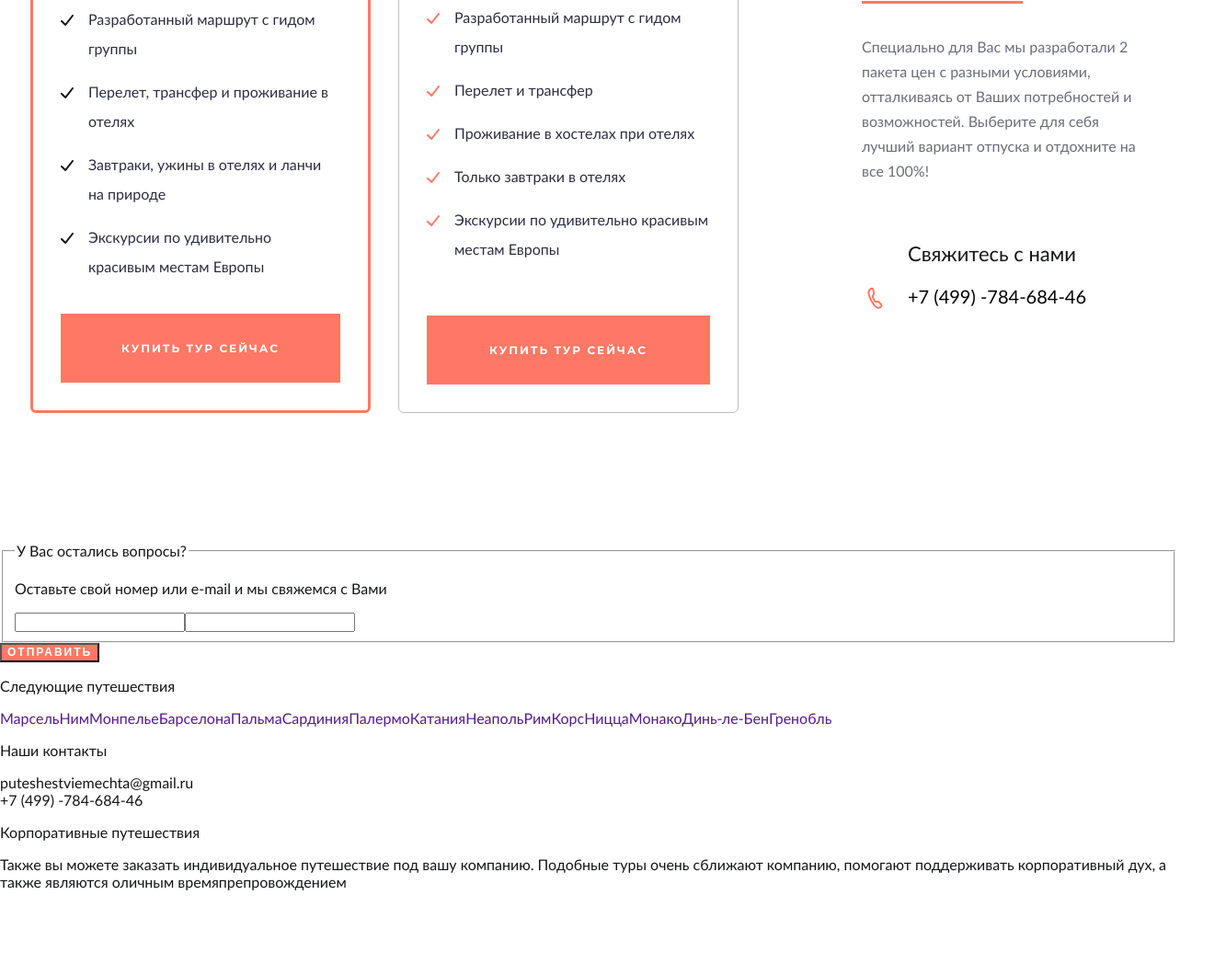
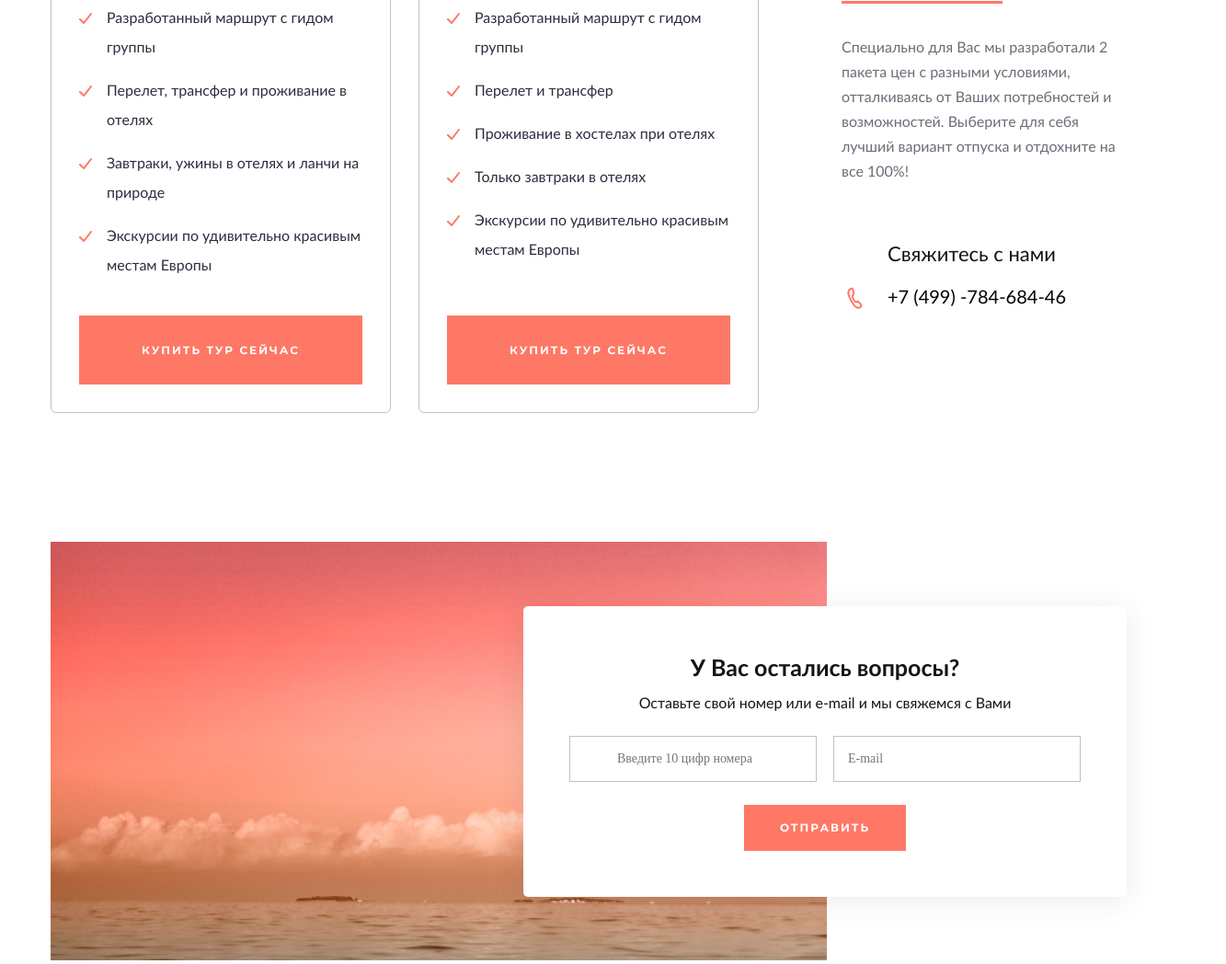
Before and after one commit to sergey-fomin/Fomin_europe-travel, a website: page source/index.html in a window 1280 px wide. Shown: the part 3687-4735 px from the top of the page at 92% size, 1333 px wide, since content can reach past the window. Before the commit the page ends 4655 px from the top, so only its background shows below. Drawn offline with nearby package versions, Linux system fonts and the light colour scheme; files that its build step writes are made by us from their sources; a web font is replaced by a local one.

Commit message:
задает стили секции form-section десктоп

```diff
--- a/source/index.html
+++ b/source/index.html
@@ -356,9 +356,7 @@
           </div>
         </div>
         <ul class="prices__cards">
-          <li
-            class="prices__card-item price-card price-card--recommended-theme"
-          >
+          <li class="prices__card-item price-card">
             <h4 class="price-card__title">
               Комплексный
               <span class="price-card__title-price">&#36;1999</span>
@@ -408,22 +406,24 @@
       </section>
 
       <section class="form-section">
-        <form action="#" class="form">
+        <h2 class="visually-hidden">Форма обратой связи</h2>
+        <form action="#" class="form-section__form form">
           <fieldset class="form__contacts form-contacts">
-            <legend class="form-contacts__title">
-              У Вас остались вопросы?
-            </legend>
+            <p class="form-contacts__title">У Вас остались вопросы?</p>
             <p class="form-contacts__lead">
               Оставьте свой номер или e-mail и мы свяжемся с Вами
             </p>
-            <input type="text" class="form-contacts__input" /><label
-              for=""
-              class="form-contacts__input-label"
-            ></label
-            ><input type="text" class="form-contacts__input" /><label
-              for=""
-              class="form-contacts__input-label"
-            ></label>
+            <input
+              type="tel"
+              class="form-contacts__input form-contacts__input--phone"
+              placeholder="Введите 10 цифр номера"
+              required
+            />
+            <input
+              type="email"
+              class="form-contacts__input"
+              placeholder="E-mail"
+            />
           </fieldset>
           <button class="form-section__button button" type="submit">
             отправить
--- a/source/sass/blocks/button.scss
+++ b/source/sass/blocks/button.scss
@@ -1,11 +1,16 @@
 .button {
+  margin: 0;
+  padding: 0;
   color: $basic_white;
+  font-family: "Montserrat", "Trebuchet MS", sans-serif;
   font-weight: 700;
   font-size: 12px;
   line-height: 15px;
   letter-spacing: 2px;
+  border: none;
   text-transform: uppercase;
   background-color: $basic_orange-red;
+  cursor: pointer;
   display: flex;
   align-items: center;
   justify-content: center;
--- /dev/null
+++ b/source/sass/blocks/form-contacts.scss
@@ -0,0 +1,62 @@
+.form-contacts {
+  border: none;
+  display: flex;
+  flex-wrap: wrap;
+  align-items: center;
+}
+
+.form-contacts__title {
+  width: 100%;
+  margin: 0;
+  margin-bottom: 11px;
+  font-weight: 600;
+  font-size: 25px;
+  line-height: 32px;
+  color: $basic_black;
+  text-align: center;
+}
+
+.form-contacts__lead {
+  width: 100%;
+  margin: 0;
+  margin-bottom: 24px;
+  font-weight: 400;
+  font-size: 16px;
+  line-height: 24px;
+  color: $basic_black;
+  text-align: center;
+}
+
+.form-contacts__input {
+  width: 269px;
+  height: 50px;
+  padding: 15px;
+  font-family: Montserrat;
+  font-weight: 400;
+  font-size: 14px;
+  line-height: 17px;
+  color: $basic_black;
+  border: 1px solid $special_dark-2;
+  border-radius: 0;
+
+  &:nth-child(even) {
+    margin-left: 18px;
+  }
+
+  &--phone {
+    padding: 15px 15px 15px 51px;
+    position: relative;
+
+    &::before {
+      content: "*";
+      color: $basic_orange-red;
+      font-family: Montserrat;
+      font-weight: 700;
+      font-size: 17px;
+      line-height: 21px;
+      position: absolute;
+      top: 7px;
+      left: 15px;
+    }
+  }
+}
--- /dev/null
+++ b/source/sass/blocks/form-section.scss
@@ -0,0 +1,24 @@
+.form-section {
+  min-height: 455px;
+  max-width: 1234px;
+  margin: 0 auto;
+  margin-bottom: 160px;
+  padding: 0 32px 0;
+  background-image: url("../img/form-bg-besktop.jpg");
+  background-repeat: no-repeat;
+  background-size: contain;
+  background-position: 32px 0;
+  display: flex;
+  align-items: center;
+  justify-content: flex-end;
+}
+
+.form-section__form {
+  max-width: 656px;
+}
+
+.form-section__button {
+  width: 176px;
+  height: 50px;
+  margin: 0 auto;
+}
--- /dev/null
+++ b/source/sass/blocks/form.scss
@@ -0,0 +1,12 @@
+.form {
+  padding: 50px;
+  background-color: $basic_white;
+  box-shadow: 0px 4px 30px $special_grey;
+  border-radius: 5px;
+}
+
+.form__contacts {
+  margin: 0;
+  margin-bottom: 25px;
+  padding: 0;
+}
--- a/source/sass/blocks/price-card.scss
+++ b/source/sass/blocks/price-card.scss
@@ -5,8 +5,9 @@
   display: flex;
   flex-direction: column;
 
-  &--recommended-theme {
-    border: 3px solid $basic_orange-red;
+  &:hover,
+  &:focus {
+    box-shadow: inset 0 0 0 3px $basic_orange-red;
 
     .price-card__title {
       color: $basic_orange-red;
--- a/source/sass/blocks/prices.scss
+++ b/source/sass/blocks/prices.scss
@@ -1,5 +1,5 @@
 .prices {
-  max-width: 1234px;
+  max-width: 1190px;
   margin: 0 auto;
   padding: 0 10px 140px;
   display: flex;
--- a/source/sass/general/variables.scss
+++ b/source/sass/general/variables.scss
@@ -9,6 +9,7 @@ $basic_white: #ffffff;
 $special_black: #000000;
 $special_dark: rgba($basic_dark, 0.7);
 $special_dark-2: rgba($basic_dark, 0.3);
+$special_grey: rgba(#293642, 0.1);
 $special_white: rgba($basic_white, 0.7);
 
 // Viewports
--- a/source/sass/style.scss
+++ b/source/sass/style.scss
@@ -16,3 +16,6 @@
 @import "blocks/prices.scss";
 @import "blocks/contacts.scss";
 @import "blocks/price-card.scss";
+@import "blocks/form-section.scss";
+@import "blocks/form.scss";
+@import "blocks/form-contacts.scss";
```
